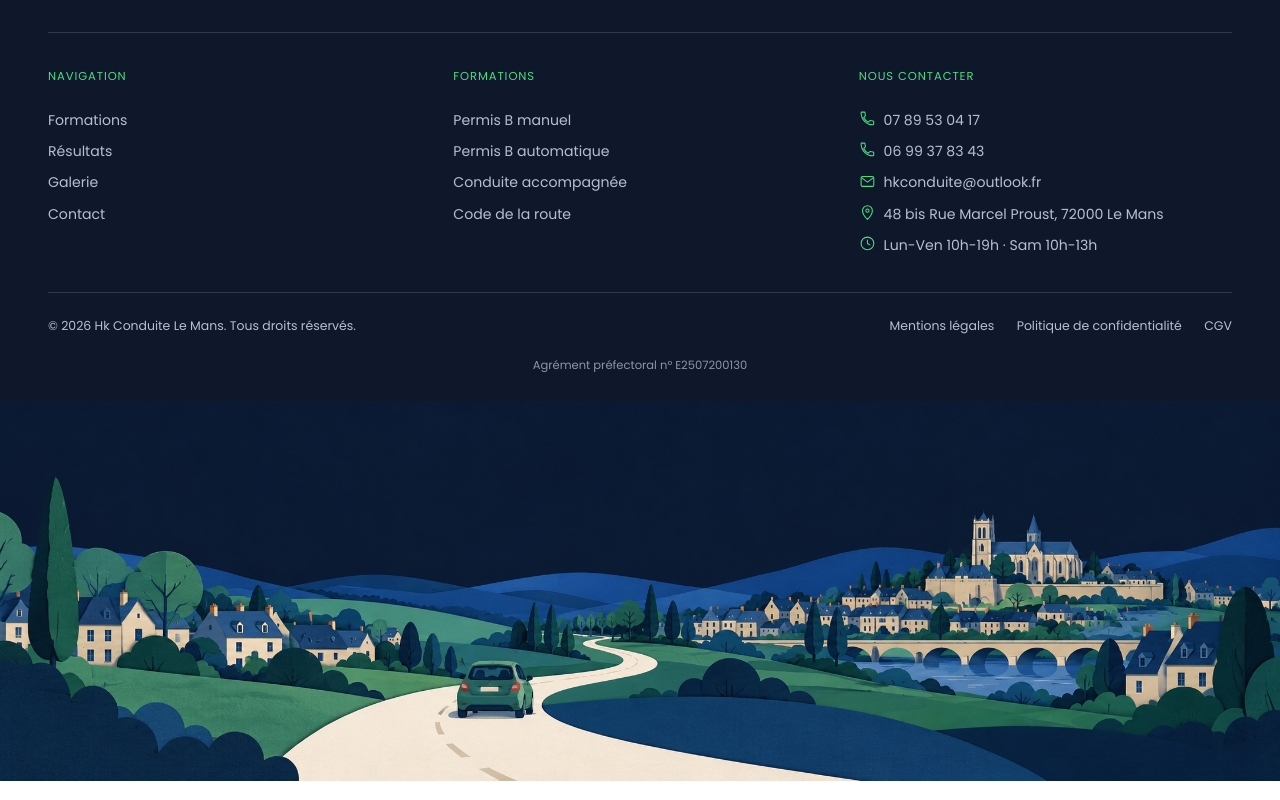
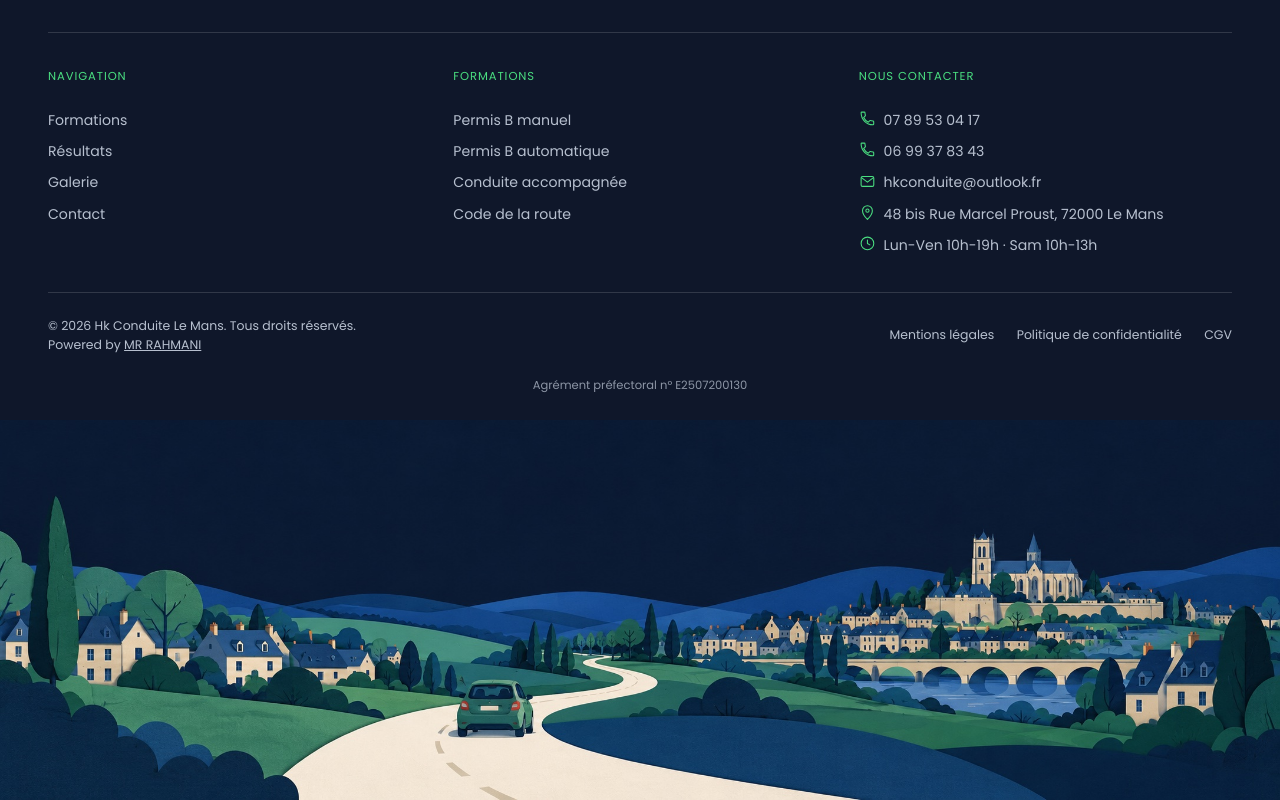
Before and after one commit to WebForgeDev1/autoecole_hk, a plain HTML site: page 404.html in a window 1280 px wide. Shown: the part 761-1561 px from the top of the page. Drawn offline with Linux system fonts and the light colour scheme.

Commit message:
Add LinkedIn credit to the site footer

```diff
--- a/404.html
+++ b/404.html
@@ -186,7 +186,10 @@
         </div>
       </div>
       <div class="footer-bottom">
-        <p>© 2026 Hk Conduite Le Mans. Tous droits réservés.</p>
+        <p>
+          © 2026 Hk Conduite Le Mans. Tous droits réservés.<br>
+          Powered by <a href="https://www.linkedin.com/in/mujeeb-rahaman-rahmani/" style="text-decoration: underline">MR RAHMANI</a>
+        </p>
         <div class="footer-legal">
           <a href="mentions-legales.html">Mentions légales</a>
           <a href="confidentialite.html">Politique de confidentialité</a>
```
Also changed, not shown: cgv.html (+4 -1 lines), confidentialite.html (+4 -1 lines), contact.html (+4 -1 lines), formations.html (+4 -1 lines), galerie.html (+4 -1 lines), index.html (+4 -1 lines), inscription.html (+4 -1 lines), mentions-legales.html (+4 -1 lines), resultats.html (+4 -1 lines).
